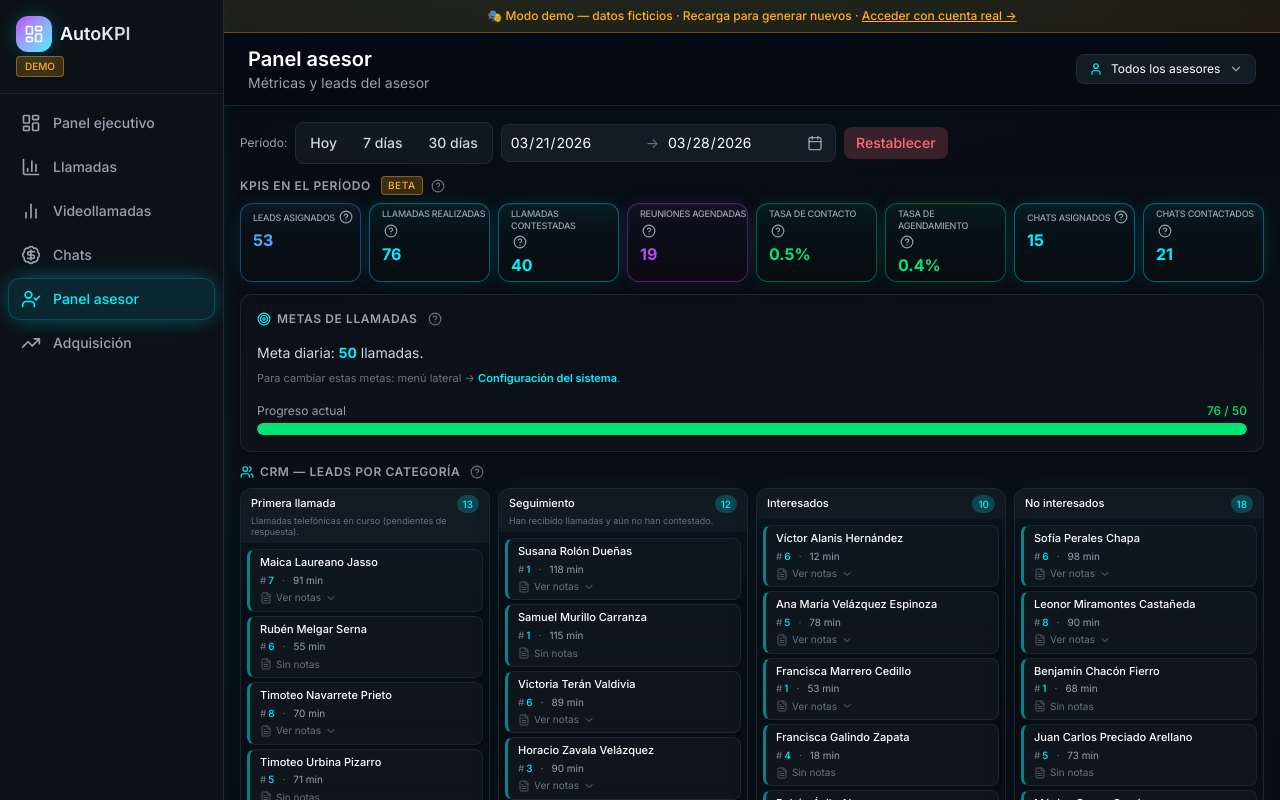
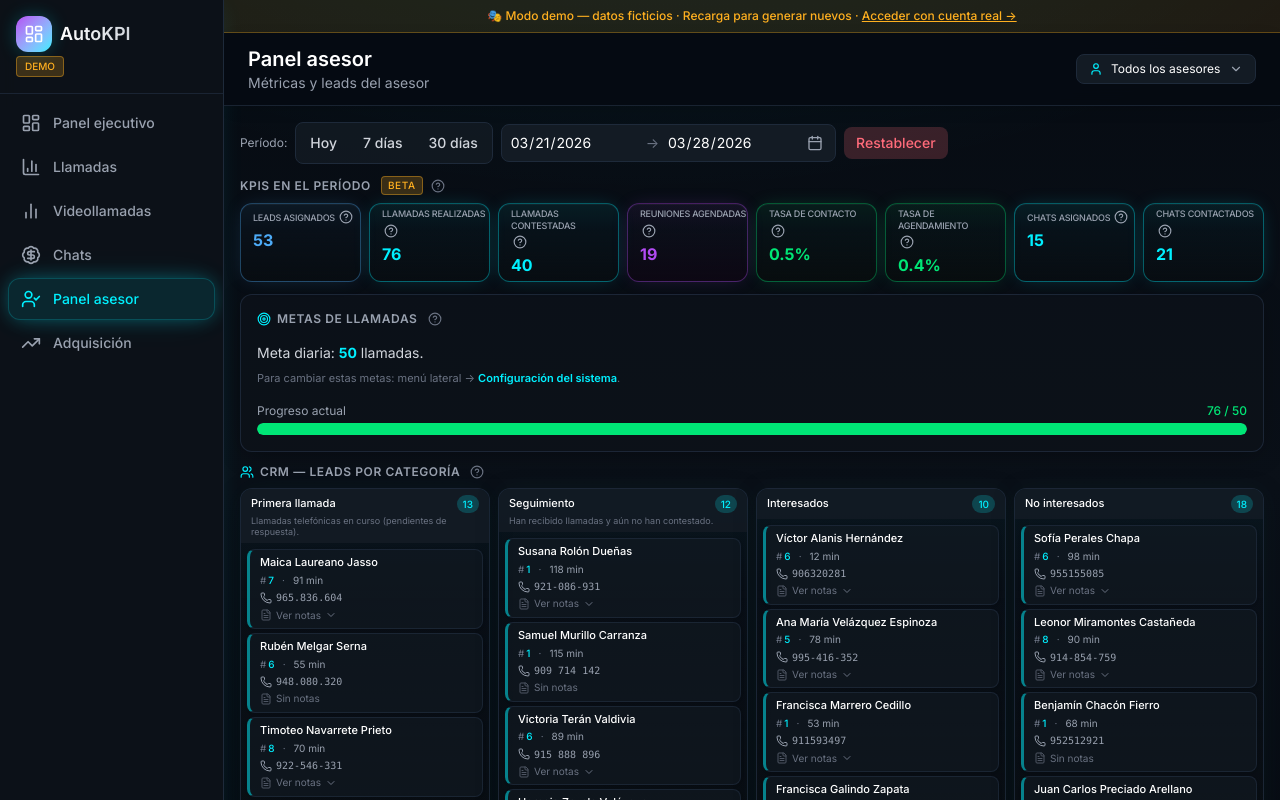
Before and after one commit to sergiooosa/idea-de-tracker-nuevo, a Next.js app: page /demo/asesor in a window 1280 px wide. Shown: the top 800 px of the page. Built offline with nearby package versions, Linux system fonts and the light colour scheme.

Commit message:
feat: panel asesor — teléfono clickable + link directo a contacto en GHL

```diff
--- a/src/app/app/[subdomain]/asesor/page.tsx
+++ b/src/app/app/[subdomain]/asesor/page.tsx
@@ -10,7 +10,7 @@ import DateRangePicker from '@/components/dashboard/DateRangePicker';
 import { useApiData } from '@/hooks/useApiData';
 import { useUserFilter } from '@/contexts/UserFilterContext';
 import type { AsesorResponse, AsesorLeadCRM } from '@/types';
-import { MessageSquare, Users, FileText, ChevronDown, ChevronUp, Target, User, Phone, X, Search, HelpCircle } from 'lucide-react';
+import { MessageSquare, Users, FileText, ChevronDown, ChevronUp, Target, User, Phone, X, Search, HelpCircle, ExternalLink } from 'lucide-react';
 import { format, subDays } from 'date-fns';
 
 type CrmCategory = 'primera_llamada' | 'seguimiento' | 'interesados' | 'no_interesados';
@@ -46,6 +46,32 @@ function CRMCard({ lead }: { lead: AsesorLeadCRM }) {
         <span className="text-gray-500">·</span>
         <span className="text-gray-400">{lead.speedToLead}</span>
       </div>
+      {(lead.phone || lead.ghlContactId) && (
+        <div className="flex items-center gap-2 mt-1">
+          {lead.phone && (
+            <a
+              href={`tel:${lead.phone}`}
+              className="inline-flex items-center gap-1 text-[10px] text-gray-400 hover:text-accent-cyan transition-colors"
+              title={`Llamar: ${lead.phone}`}
+            >
+              <Phone className="w-3 h-3 shrink-0" />
+              <span className="font-mono truncate max-w-[110px]">{lead.phone}</span>
+            </a>
+          )}
+          {lead.ghlContactId && (
+            <a
+              href={`https://app.gohighlevel.com/contacts/${lead.ghlContactId}`}
+              target="_blank"
+              rel="noopener noreferrer"
+              className="inline-flex items-center gap-1 text-[10px] text-gray-500 hover:text-accent-cyan transition-colors ml-auto"
+              title="Ver en GHL"
+            >
+              <ExternalLink className="w-3 h-3 shrink-0" />
+              <span>GHL</span>
+            </a>
+          )}
+        </div>
+      )}
       <button
         type="button"
         onClick={() => setShowNotas(!showNotas)}
--- a/src/lib/queries/asesor.ts
+++ b/src/lib/queries/asesor.ts
@@ -177,6 +177,14 @@ export async function getAsesorData(
     reunionesAgendadas: { total: reunionesAgendadas },
   };
 
+  // Mapear contact_id_ghl desde log_llamadas para cada id_registro
+  const ghlContactMap: Record<number, string> = {};
+  for (const c of callRows) {
+    if (c.id_registro && c.contact_id_ghl) {
+      ghlContactMap[c.id_registro] = c.contact_id_ghl;
+    }
+  }
+
   const leadMap: Record<string, AsesorLeadCRM> = {};
   for (const r of regRows) {
     const key = r.mail_lead ?? String(r.id_registro);
@@ -196,6 +204,7 @@ export async function getAsesorData(
       name: r.nombre_lead ?? key,
       email: r.mail_lead ?? null,
       phone: r.phone_raw_format ?? null,
+      ghlContactId: ghlContactMap[r.id_registro] ?? null,
       estado: r.estado,
       categoria: getCrmCategoria(r.estado),
       intentosContacto: r.intentos_contacto ?? 0,
--- a/src/types/index.ts
+++ b/src/types/index.ts
@@ -504,6 +504,7 @@ export interface AsesorLeadCRM {
   name: string;
   email: string | null;
   phone: string | null;
+  ghlContactId: string | null;
   estado: string | null;
   categoria: 'primera_llamada' | 'seguimiento' | 'interesados' | 'no_interesados';
   intentosContacto: number;
```
